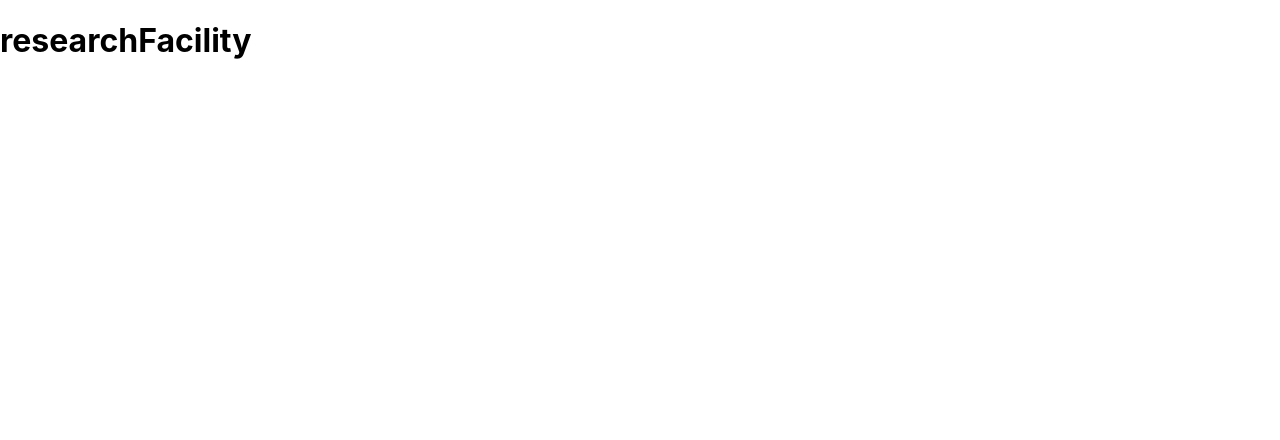
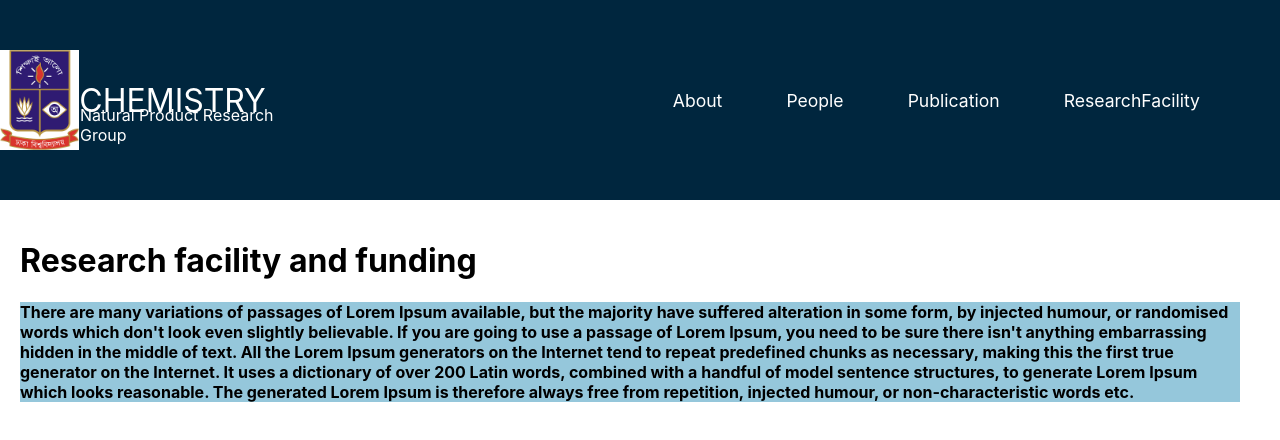
Before and after one commit to Tahsinoshin/Chemistry_Lab, a React (Create React App) app: page /researchfacility in a window 1280 px wide. Shown: the top 440 px of the page. Built offline with nearby package versions, Linux system fonts and the light colour scheme.

Commit message:
fifth commit

```diff
--- a/public/index.html
+++ b/public/index.html
@@ -10,6 +10,8 @@
       content="Web site created using create-react-app"
     />
     <link rel="apple-touch-icon" href="%PUBLIC_URL%/logo192.png" />
+    <script src="https://ajax.googleapis.com/ajax/libs/jquery/3.6.1/jquery.min.js"></script>
+  <script src="https://maxcdn.bootstrapcdn.com/bootstrap/3.4.1/js/bootstrap.min.js"></script>
     <!--
       manifest.json provides metadata used when your web app is installed on a
       user's mobile device or desktop. See https://developers.google.com/web/fundamentals/web-app-manifest/
--- a/src/App.jsx
+++ b/src/App.jsx
@@ -18,10 +18,10 @@ function App() {
           <Route path="/people/faculty" element={<Faculty/>}/>
           <Route path="/people/graduate" element={<Graduate/>}/>
           <Route path="/people/undergraduate" element={<UnderGraduate/>}/>
-          <Route path="/researchfacility" element={<ResearchFacility/>}/>
           <Route path="/publication/book" element={<Book/>}/>
           <Route path="/publication/journal" element={<Journal/>}/>
           <Route path="/publication/conference" element={<Conference/>}/>
+          <Route path="/researchfacility" element={<ResearchFacility/>}/>
         </Routes>
   </Router>
   );
--- a/src/components/NavItems.js
+++ b/src/components/NavItems.js
@@ -3,8 +3,8 @@
 export const navItems = [
     {
       id: 1,
-      title: "Home",
-      path: "/home",
+      title: "About",
+      path: "/",
       cName: "nav-item",
     },
     {
@@ -36,8 +36,8 @@ export const navItems = [
     },
     {
       id: 2,
-      title: "Undergrade",
-      path: "/people/undergrade",
+      title: "Undergraduate",
+      path: "/people/undergraduate",
       cName: "submenu-item",
     },
     {
@@ -51,19 +51,19 @@ export const publicationDropdown = [
         {
           id: 1,
           title: "Books",
-          path: "/pages/books",
+          path: "/publication/book",
           cName: "submenu-item",
         },
         {
           id: 2,
           title: "Journals",
-          path: "../pages/journals",
+          path: "/publication/journal",
           cName: "submenu-item",
         },
         {
           id: 3,
           title: "Conference",
-          path: "../pages/conference",
+          path: "/publication/conference",
           cName: "submenu-item",
         }
 
--- a/src/components/dropdown/Dropdown.css
+++ b/src/components/dropdown/Dropdown.css
@@ -14,11 +14,12 @@
   }
 
   .people-submenu li a:hover {
-    background: rgb(0, 175, 175);
+    background: rgb(165, 236, 236);
   }
 
   .people-submenu.clicked {
     display: none;
+    pointer-events:disabled;
   }
 
 
@@ -38,7 +39,7 @@
   }
 
   .publication-submenu li a:hover {
-    background: rgb(0, 175, 175);
+    background: rgb(171, 252, 252);
   }
 
   .publication-submenu.clicked {
@@ -52,8 +53,9 @@
     text-decoration: none;
     color: white;
     padding: 16px;
+    margin-top: 20px;
   }
 
   .dropdown{
-    margin: 2px;
+    margin-top: 20px;
   }
--- a/src/components/topbar/Topbar.css
+++ b/src/components/topbar/Topbar.css
@@ -58,3 +58,14 @@
     height: 100px;
     width: 100px;
   }
+
+  .title{
+    margin-top:50px;
+    margin-left: -80px;
+
+
+  }
+
+  p{
+    color:#fff;
+  }
--- a/src/components/topbar/Topbar.jsx
+++ b/src/components/topbar/Topbar.jsx
@@ -1,6 +1,5 @@
 import React, { useState } from "react";
 import { Link } from "react-router-dom";
-import * as Icons from "react-icons/fa";
 import "./Topbar.css";
 import { navItems } from "../../components/NavItems";
 import Dropdown from "../../components/dropdown/Dropdown";
@@ -18,6 +17,7 @@ function Topbar() {
           <img id="logo" src="assets/logo.png" alt="logo" />
           CHEMISTRY
         </Link>
+        <div className="title"><p>Natural Product Research Group</p></div>
         <ul className="nav-items">
           {navItems.map((item) => {
             if (item.title === "People") {
--- a/src/pages/researchFacility/ResearchFacility.css
+++ b/src/pages/researchFacility/ResearchFacility.css
@@ -0,0 +1,35 @@
+.container{
+    flex: 4;
+    display: inline-block;
+    align-items: center;
+
+
+}
+
+.wrapper{
+    display:inline-block;
+  vertical-align:top;
+  margin-right:10px;
+  margin-top: 200px;
+  align-items: center;
+}
+.head{
+    align-items: center;
+    float: center;
+}
+h1{
+    float: left;
+  margin-right:10px;
+ float: center;
+
+}
+.content{
+    float: left;
+    margin-right:10px;
+    align-items: center;
+    background: rgb(149, 199, 219);
+}
+
+span{
+    font-weight: bold;
+}
--- a/src/pages/researchFacility/ResearchFacility.jsx
+++ b/src/pages/researchFacility/ResearchFacility.jsx
@@ -1,9 +1,21 @@
 import React from 'react'
+import Topbar from '../../components/topbar/Topbar';
+import './ResearchFacility.css';
 
 export default function ResearchFacility() {
   return (
-    <div>
-        <h1>researchFacility</h1>
+    <>
+    <Topbar/>
+    <div className="container">
+      <div className="wrapper">
+        <div className="head">
+          <h1>Research facility and funding</h1>
+        </div>
+        <div className="content">
+          <span>There are many variations of passages of Lorem Ipsum available, but the majority have suffered alteration in some form, by injected humour, or randomised words which don't look even slightly believable. If you are going to use a passage of Lorem Ipsum, you need to be sure there isn't anything embarrassing hidden in the middle of text. All the Lorem Ipsum generators on the Internet tend to repeat predefined chunks as necessary, making this the first true generator on the Internet. It uses a dictionary of over 200 Latin words, combined with a handful of model sentence structures, to generate Lorem Ipsum which looks reasonable. The generated Lorem Ipsum is therefore always free from repetition, injected humour, or non-characteristic words etc. </span>
+          </div>
+      </div>
     </div>
+    </>
   )
 }
```
Also changed, not shown: src/pages/people/People.jsx (deleted, +0 -7 lines), src/pages/publication/Publication.jsx (deleted, +0 -9 lines).
